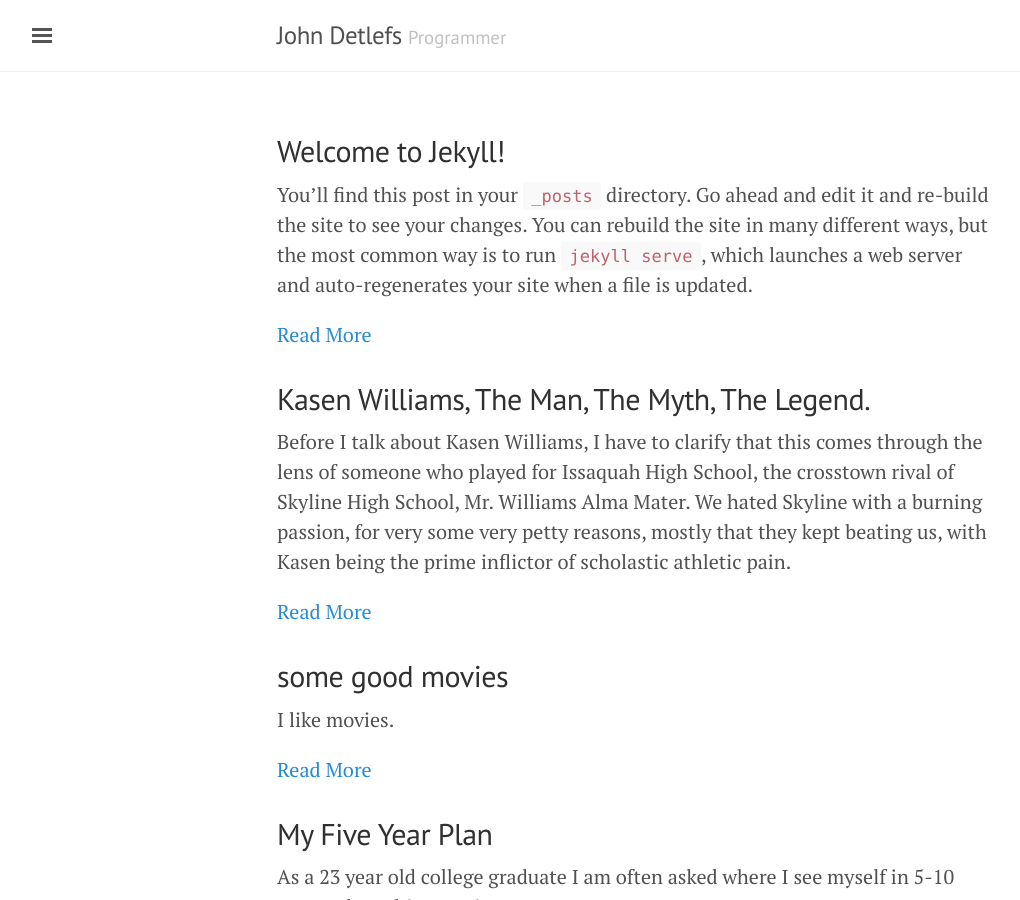
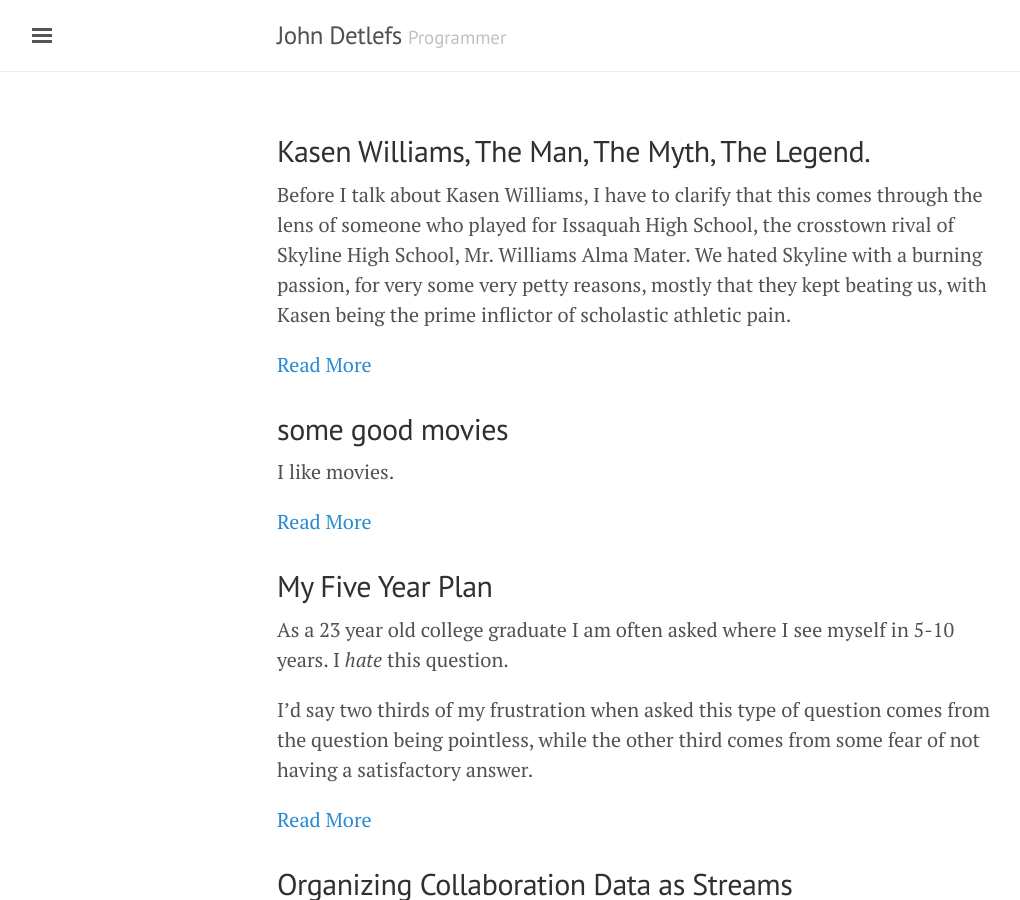
Before and after one commit to jdetle/jdetle.github.io, a Jekyll site: the page built from about.md, in a window 1280 px wide and 900 px high. Shown: the whole window, without its empty margins (3-1023 px from the left). Built offline with Jekyll 4.4.1, drawn with Linux system fonts in a browser that asks for light colours; formulas are drawn with MathJax 3.

Commit message:
Make necessary changes

```diff
--- a/Gemfile
+++ b/Gemfile
@@ -20,6 +20,7 @@ gem "minima", "~> 2.0"
 # If you have any plugins, put them here!
 group :jekyll_plugins do
   gem "jekyll-feed", "~> 0.6"
+  gem "jekyll-paginate", "~> 1.1.0"
 end
 
 # Windows does not include zoneinfo files, so bundle the tzinfo-data gem
--- a/_includes/head.html
+++ b/_includes/head.html
@@ -22,7 +22,7 @@
 
   <!-- Icons -->
   <link rel="apple-touch-icon-precomposed" sizes="144x144" href="{{ site.baseurl }}/public/apple-touch-icon-precomposed.png">
-  <link rel="shortcut icon" href="{{ site.baseurl }}/public/favicon.ico">
+  <link rel="shortcut icon" href="{{ site.baseurl }}/public/favicon.png">
 
   <!-- RSS -->
   <link rel="alternate" type="application/rss+xml" title="RSS" href="/atom.xml">
--- a/_posts/2017-09-22-welcome-to-jekyll.markdown
+++ /dev/null
@@ -1,25 +0,0 @@
----
-layout: post
-title:  "Welcome to Jekyll!"
-date:   2017-09-22 08:39:25 -0500
-categories: jekyll update
----
-You’ll find this post in your `_posts` directory. Go ahead and edit it and re-build the site to see your changes. You can rebuild the site in many different ways, but the most common way is to run `jekyll serve`, which launches a web server and auto-regenerates your site when a file is updated.
-
-To add new posts, simply add a file in the `_posts` directory that follows the convention `YYYY-MM-DD-name-of-post.ext` and includes the necessary front matter. Take a look at the source for this post to get an idea about how it works.
-
-Jekyll also offers powerful support for code snippets:
-
-{% highlight ruby %}
-def print_hi(name)
-  puts "Hi, #{name}"
-end
-print_hi('Tom')
-#=> prints 'Hi, Tom' to STDOUT.
-{% endhighlight %}
-
-Check out the [Jekyll docs][jekyll-docs] for more info on how to get the most out of Jekyll. File all bugs/feature requests at [Jekyll’s GitHub repo][jekyll-gh]. If you have questions, you can ask them on [Jekyll Talk][jekyll-talk].
-
-[jekyll-docs]: https://jekyllrb.com/docs/home
-[jekyll-gh]:   https://github.com/jekyll/jekyll
-[jekyll-talk]: https://talk.jekyllrb.com/
```
Also changed, not shown: index.md (+1 -1 lines), Gemfile.lock, favicon.png (added).
